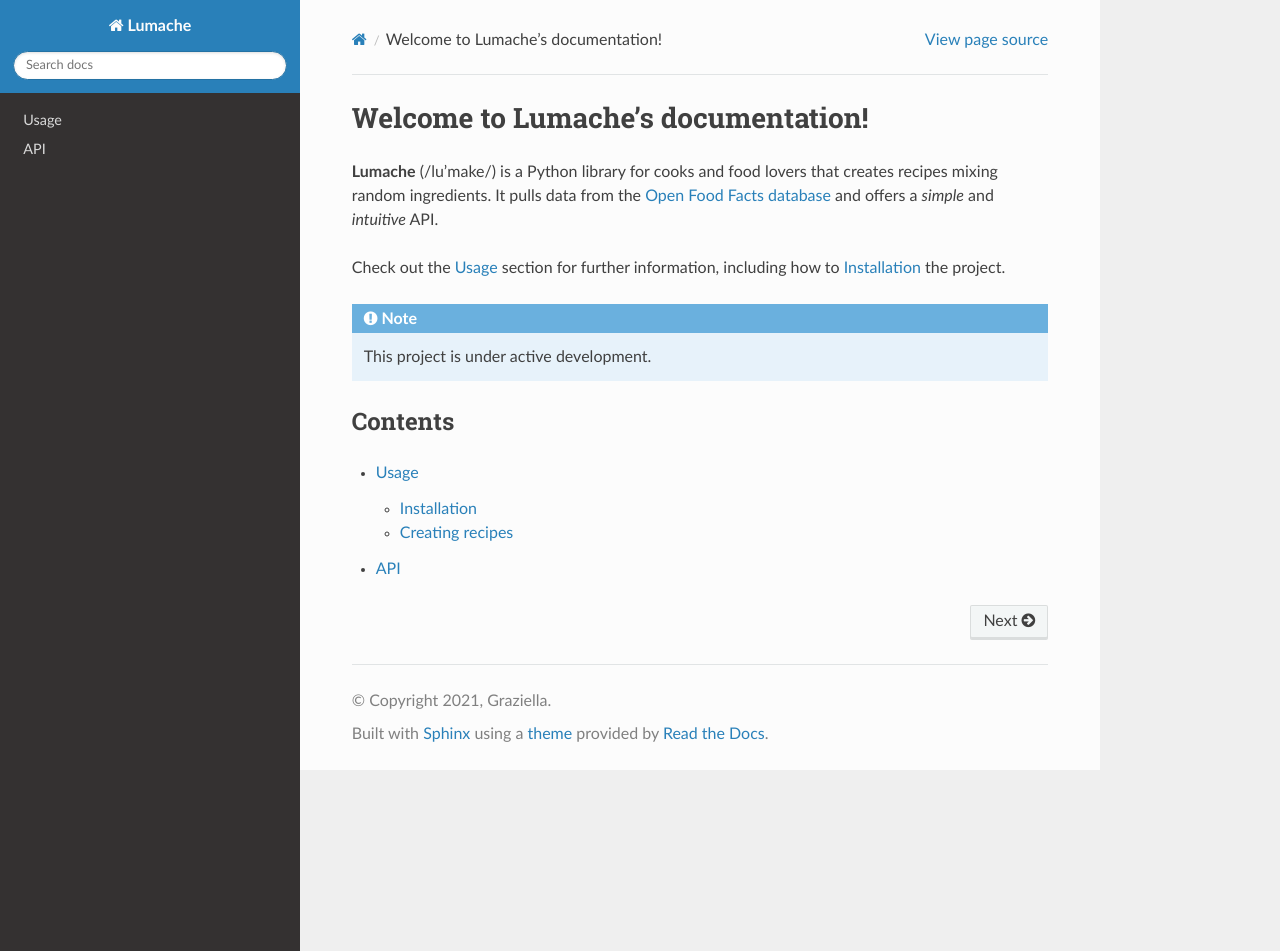
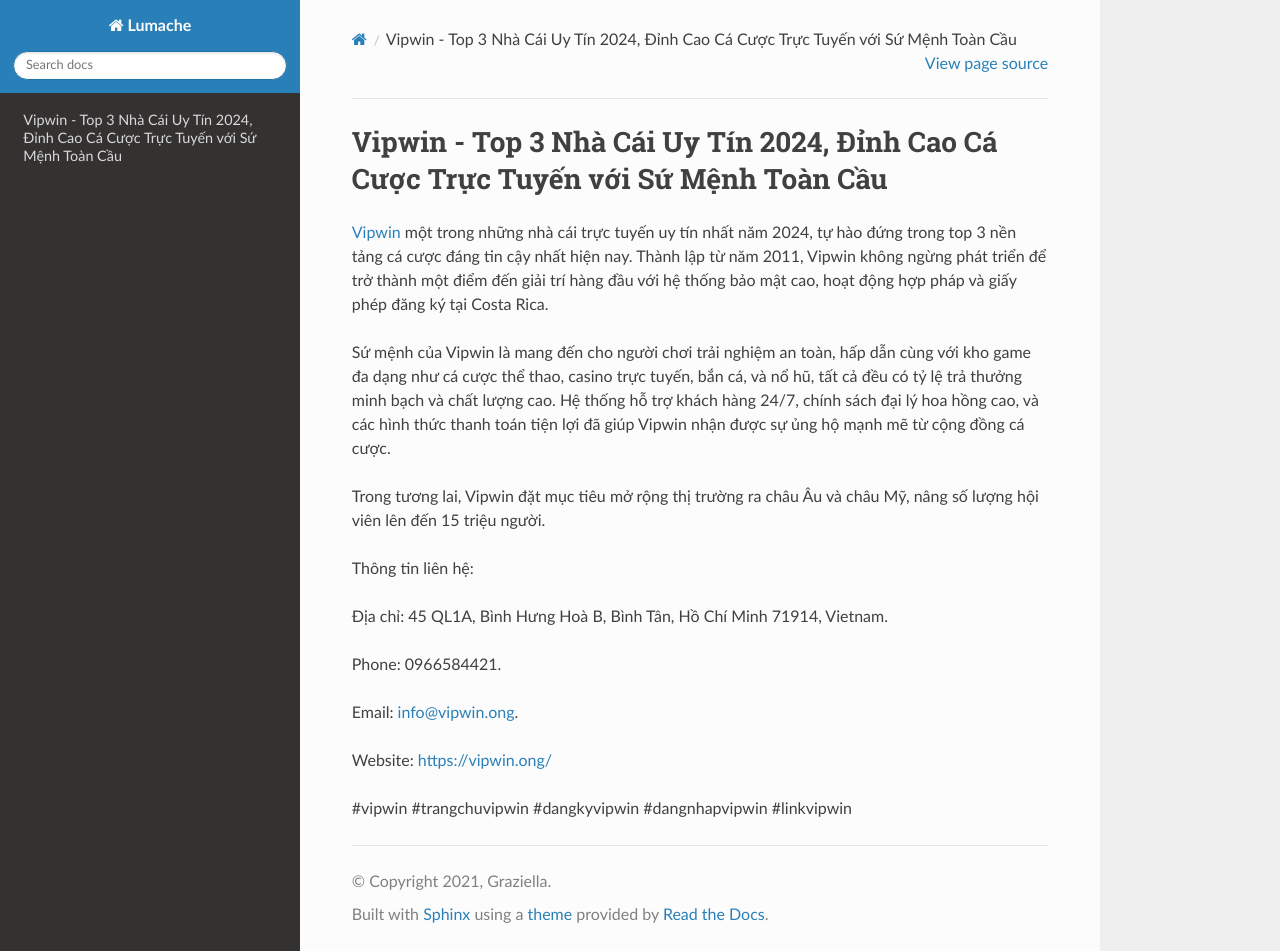
Before and after one commit to p8ebermouc/vipwinong, a Sphinx documentation site: the page built from docs/source/index.rst, in a window 1280 px wide and 951 px high. Built offline with Sphinx 7.4.7 and the Read the Docs theme 3.1.0, drawn with Linux system fonts in a browser that asks for light colours.

Commit message:
Update index.rst

```diff
--- a/docs/source/index.rst
+++ b/docs/source/index.rst
@@ -1,22 +1,20 @@
-Welcome to Lumache's documentation!
+Vipwin - Top 3 Nhà Cái Uy Tín 2024, Đỉnh Cao Cá Cược Trực Tuyến với Sứ Mệnh Toàn Cầu
 ===================================
 
-**Lumache** (/lu'make/) is a Python library for cooks and food lovers
-that creates recipes mixing random ingredients.
-It pulls data from the `Open Food Facts database <https://world.openfoodfacts.org/>`_
-and offers a *simple* and *intuitive* API.
+`Vipwin <https://vipwin.ong/>`_ một trong những nhà cái trực tuyến uy tín nhất năm 2024, tự hào đứng trong top 3 nền tảng cá cược đáng tin cậy nhất hiện nay. Thành lập từ năm 2011, Vipwin không ngừng phát triển để trở thành một điểm đến giải trí hàng đầu với hệ thống bảo mật cao, hoạt động hợp pháp và giấy phép đăng ký tại Costa Rica.
 
-Check out the :doc:`usage` section for further information, including
-how to :ref:`installation` the project.
+Sứ mệnh của Vipwin là mang đến cho người chơi trải nghiệm an toàn, hấp dẫn cùng với kho game đa dạng như cá cược thể thao, casino trực tuyến, bắn cá, và nổ hũ, tất cả đều có tỷ lệ trả thưởng minh bạch và chất lượng cao. Hệ thống hỗ trợ khách hàng 24/7, chính sách đại lý hoa hồng cao, và các hình thức thanh toán tiện lợi đã giúp Vipwin nhận được sự ủng hộ mạnh mẽ từ cộng đồng cá cược.
 
-.. note::
+Trong tương lai, Vipwin đặt mục tiêu mở rộng thị trường ra châu Âu và châu Mỹ, nâng số lượng hội viên lên đến 15 triệu người.
 
-   This project is under active development.
+Thông tin liên hệ:
 
-Contents
---------
+Địa chỉ: 45 QL1A, Bình Hưng Hoà B, Bình Tân, Hồ Chí Minh 71914, Vietnam.
 
-.. toctree::
+Phone: 0966584421.
 
-   usage
-   api
+Email: info@vipwin.ong.
+
+Website: https://vipwin.ong/
+
+#vipwin #trangchuvipwin #dangkyvipwin #dangnhapvipwin #linkvipwin
```
